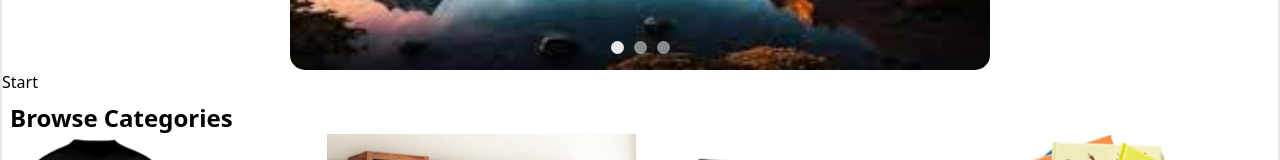
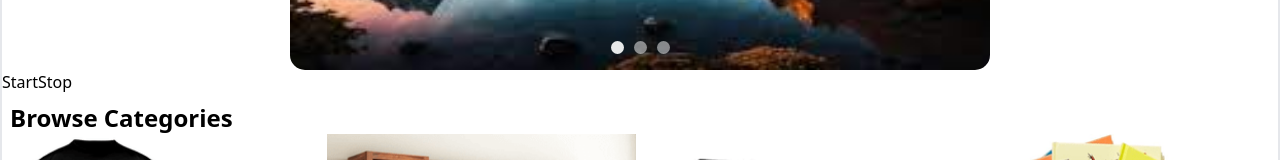
Before and after one commit to Ankan-Basu/shopping-app-ey, an Angular app: page / in a window 1280 px wide. Shown: the part 388-548 px from the top of the page. Built offline with nearby package versions, Linux system fonts and the light colour scheme.

Commit message:
Final commit from office

```diff
--- a/src/app/components/base-components/carousel/carousel.component.html
+++ b/src/app/components/base-components/carousel/carousel.component.html
@@ -32,3 +32,4 @@
 </div>
 
 <button (click)="startAutoScroll()">Start</button>
+<button (click)="stopAutoScroll()">Stop</button>
--- a/src/app/components/base-components/carousel/carousel.component.ts
+++ b/src/app/components/base-components/carousel/carousel.component.ts
@@ -44,7 +44,7 @@ export class CarouselComponent implements OnInit, OnDestroy, AfterViewInit {
     this.interval = setInterval(() => {
         this.selectImage(this.selectedIndex+1); // keep on selecting next
       // console.log('Hello')
-    }, 3000)
+    }, 2000)
   }
 
   clearAutoSlideScroll(): void {
@@ -54,6 +54,10 @@ export class CarouselComponent implements OnInit, OnDestroy, AfterViewInit {
   }
 
   startAutoScroll() {
+    this.autoSlideScroll();
+  }
+
+  stopAutoScroll() {
     this.autoSlideScroll();
   }
 
```
